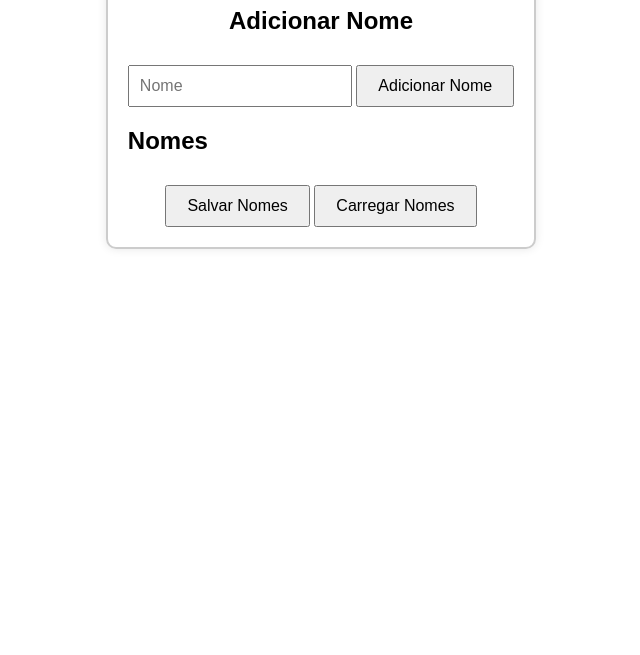
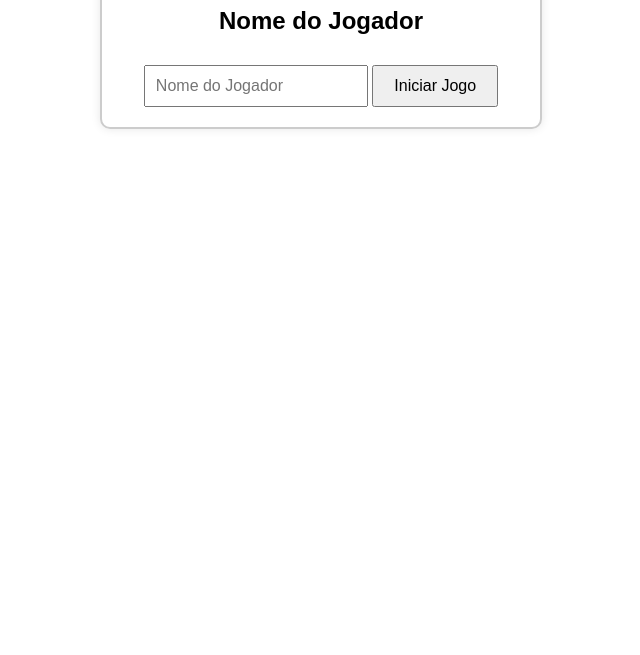
Before and after one commit to Passarin1/jogo-final, a plain HTML site: page start.html in a window 1280 px wide. Shown: the part 145-800 px from the top of the page, without its empty margins (319-959 px from the left). Drawn offline with Linux system fonts and the light colour scheme.

Commit message:
Add - Nome

```diff
--- a/start.html
+++ b/start.html
@@ -3,7 +3,7 @@
 <head>
     <meta charset="UTF-8">
     <meta name="viewport" content="width=device-width, initial-scale=1.0">
-    <title>Gerenciar Nomes</title>
+    <title>Gerenciar Nomes do Jogo</title>
     <style>
         body {
             font-family: Arial, sans-serif;
@@ -33,7 +33,6 @@
             text-align: left;
             margin-top: 20px;
         }
-        /* Estilo para o modal de carregamento */
         #loadingOverlay {
             display: none;
             position: fixed;
@@ -51,29 +50,45 @@
 </head>
 <body>
     <div id="gameContainer">
-        <h1>Gerenciar Nomes</h1>
-        <div>
+        <h1>Gerenciar Nomes do Jogo</h1>
+        <div id="playerSection">
+            <h2>Nome do Jogador</h2>
+            <input type="text" id="playerNameInput" placeholder="Nome do Jogador" />
+            <button onclick="iniciarJogo()">Iniciar Jogo</button>
+        </div>
+        <div id="gameSection" style="display: none;">
             <h2>Adicionar Nome</h2>
             <input type="text" id="nomeInput" placeholder="Nome" />
             <button onclick="adicionarNome()">Adicionar Nome</button>
+            <div id="nomesList">
+                <h2>Nomes</h2>
+                <ul id="nomes"></ul>
+            </div>
+            <button onclick="salvarJogo()">Salvar Jogo</button>
+            <button onclick="carregarJogo()">Carregar Jogo</button>
         </div>
-        <div id="nomesList">
-            <h2>Nomes</h2>
-            <ul id="nomes"></ul>
-        </div>
-        <button onclick="salvarNomes()">Salvar Nomes</button>
-        <button onclick="carregarNomes()">Carregar Nomes</button>
     </div>
 
-    <!-- Tela de carregamento -->
     <div id="loadingOverlay">Carregando...</div>
 
     <script>
+        function iniciarJogo() {
+            const playerName = document.getElementById('playerNameInput').value.trim();
+            if (playerName) {
+                localStorage.setItem('playerName', playerName);
+                document.getElementById('playerSection').style.display = 'none';
+                document.getElementById('gameSection').style.display = 'block';
+                carregarJogo(); // Carregar o estado salvo do jogo, se houver
+            } else {
+                alert('Digite um nome válido para o jogador.');
+            }
+        }
+
         function adicionarNome() {
             const input = document.getElementById('nomeInput');
             const nome = input.value.trim();
             if (nome) {
-                mostrarCarregamento(); // Mostrar tela de carregamento
+                mostrarCarregamento();
                 const ul = document.getElementById('nomes');
                 const li = document.createElement('li');
                 li.textContent = nome;
@@ -82,15 +97,15 @@
 
                 // Simula um atraso para a tela de carregamento
                 setTimeout(() => {
-                    esconderCarregamento(); // Ocultar tela de carregamento após o atraso
+                    esconderCarregamento();
                 }, 1000);
             } else {
                 alert('Digite um nome válido.');
             }
         }
 
-        function salvarNomes() {
-            mostrarCarregamento(); // Mostrar tela de carregamento
+        function salvarJogo() {
+            mostrarCarregamento();
             const nomes = [];
             const items = document.querySelectorAll('#nomes li');
             items.forEach(item => nomes.push(item.textContent));
@@ -98,13 +113,13 @@
 
             // Simula um atraso para a tela de carregamento
             setTimeout(() => {
-                esconderCarregamento(); // Ocultar tela de carregamento após o atraso
-                alert('Nomes salvos com sucesso!');
+                esconderCarregamento();
+                alert('Jogo salvo com sucesso!');
             }, 1000);
         }
 
-        function carregarNomes() {
-            mostrarCarregamento(); // Mostrar tela de carregamento
+        function carregarJogo() {
+            mostrarCarregamento();
             const nomes = JSON.parse(localStorage.getItem('nomes')) || [];
             const ul = document.getElementById('nomes');
             ul.innerHTML = ''; // Limpa a lista atual
@@ -116,8 +131,9 @@
 
             // Simula um atraso para a tela de carregamento
             setTimeout(() => {
-                esconderCarregamento(); // Ocultar tela de carregamento após o atraso
-                alert('Nomes carregados com sucesso!');
+                esconderCarregamento();
+                const playerName = localStorage.getItem('playerName') || 'Desconhecido';
+                alert(`Bem-vindo de volta, ${playerName}!`);
             }, 1000);
         }
 
@@ -129,7 +145,17 @@
             document.getElementById('loadingOverlay').style.display = 'none';
         }
 
-        window.onload = carregarNomes;
+        window.onload = () => {
+            const playerName = localStorage.getItem('playerName');
+            if (playerName) {
+                document.getElementById('playerSection').style.display = 'none';
+                document.getElementById('gameSection').style.display = 'block';
+                carregarJogo(); // Carregar o estado salvo do jogo, se houver
+            } else {
+                document.getElementById('playerSection').style.display = 'block';
+                document.getElementById('gameSection').style.display = 'none';
+            }
+        }
     </script>
 </body>
 </html>
```
